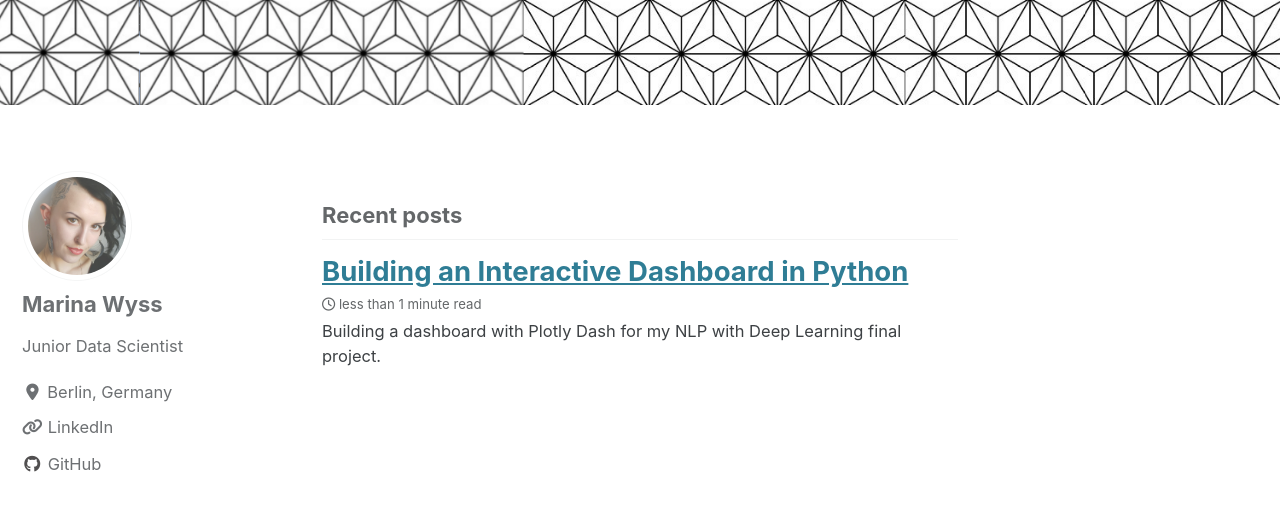
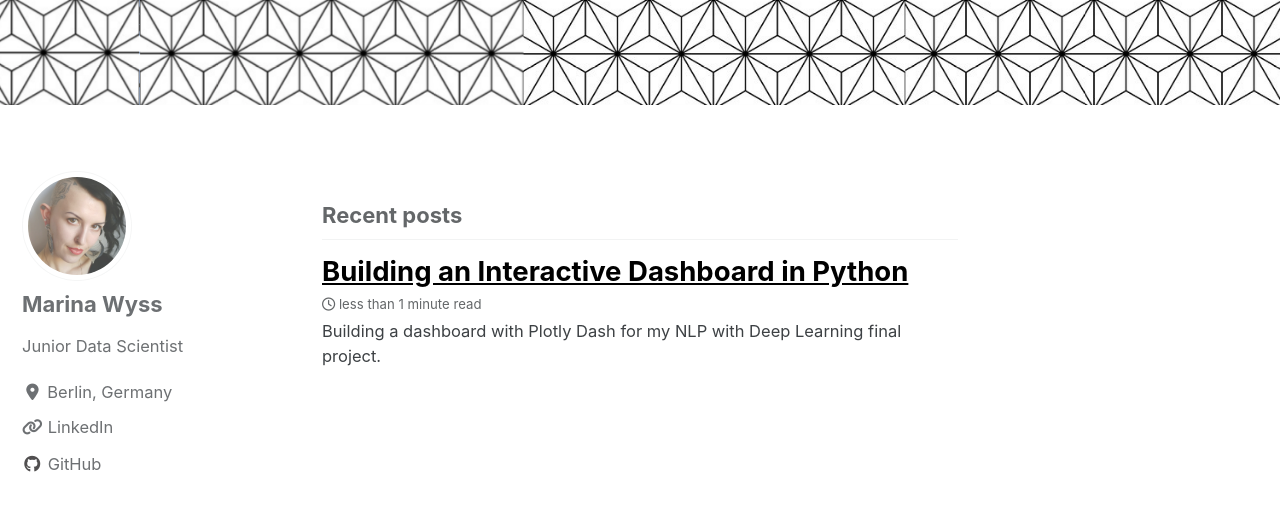
Before and after one commit to MarinaWyss/MarinaWyss.github.io, a Jekyll site: the page built from index.html, in a window 1280 px wide and 900 px high, scrolled down 240 px. Shown: the top 511 px of the window. Built offline with Jekyll 4.4.1, drawn with Linux system fonts in a browser that asks for light colours; cached includes are drawn as plain includes; nearby versions of some CDN libraries; the list of posts is cut into pages by our own code.

Commit message:
link color

```diff
--- a/assets/css/main.scss
+++ b/assets/css/main.scss
@@ -3,6 +3,7 @@
 ---
 
 @charset "utf-8";
+$link-color: black;
 
 @import "minimal-mistakes/skins/{{ site.minimal_mistakes_skin | default: 'default' }}"; // skin
 @import "minimal-mistakes"; // main partials
```
